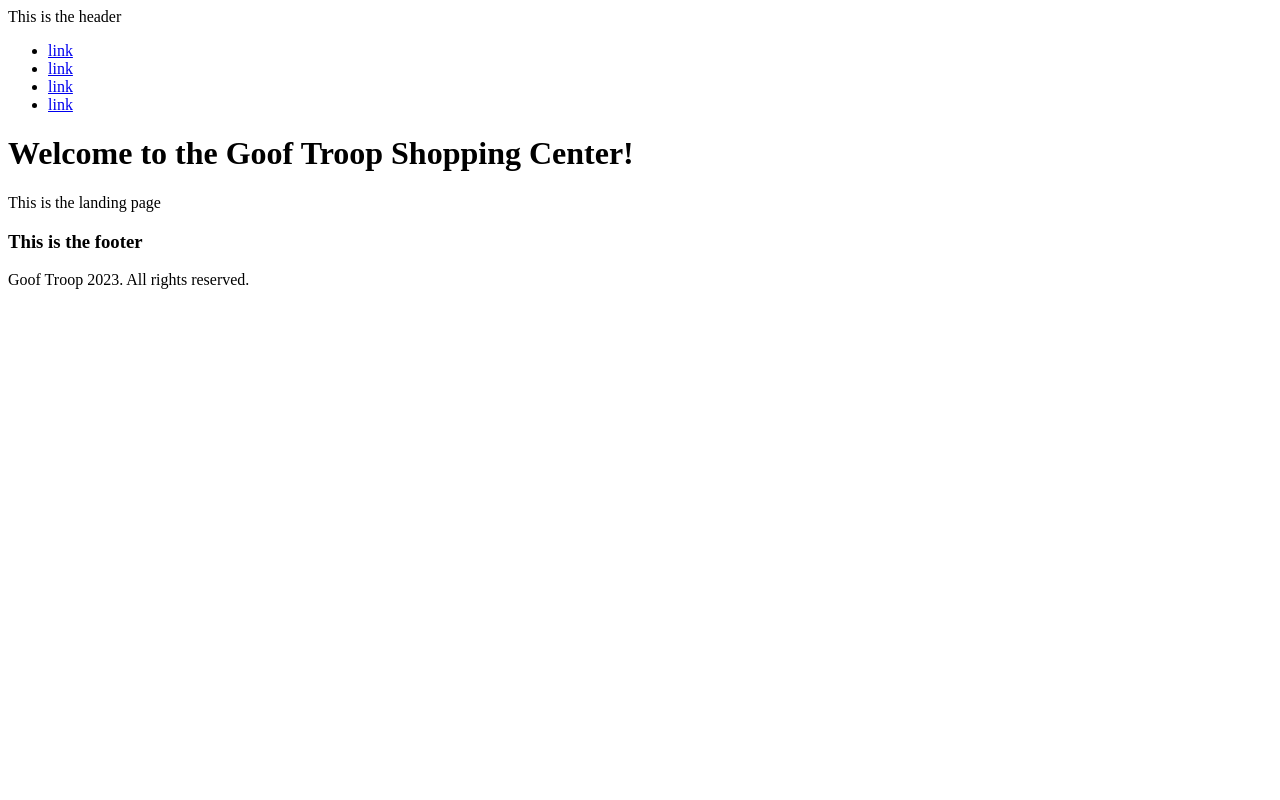
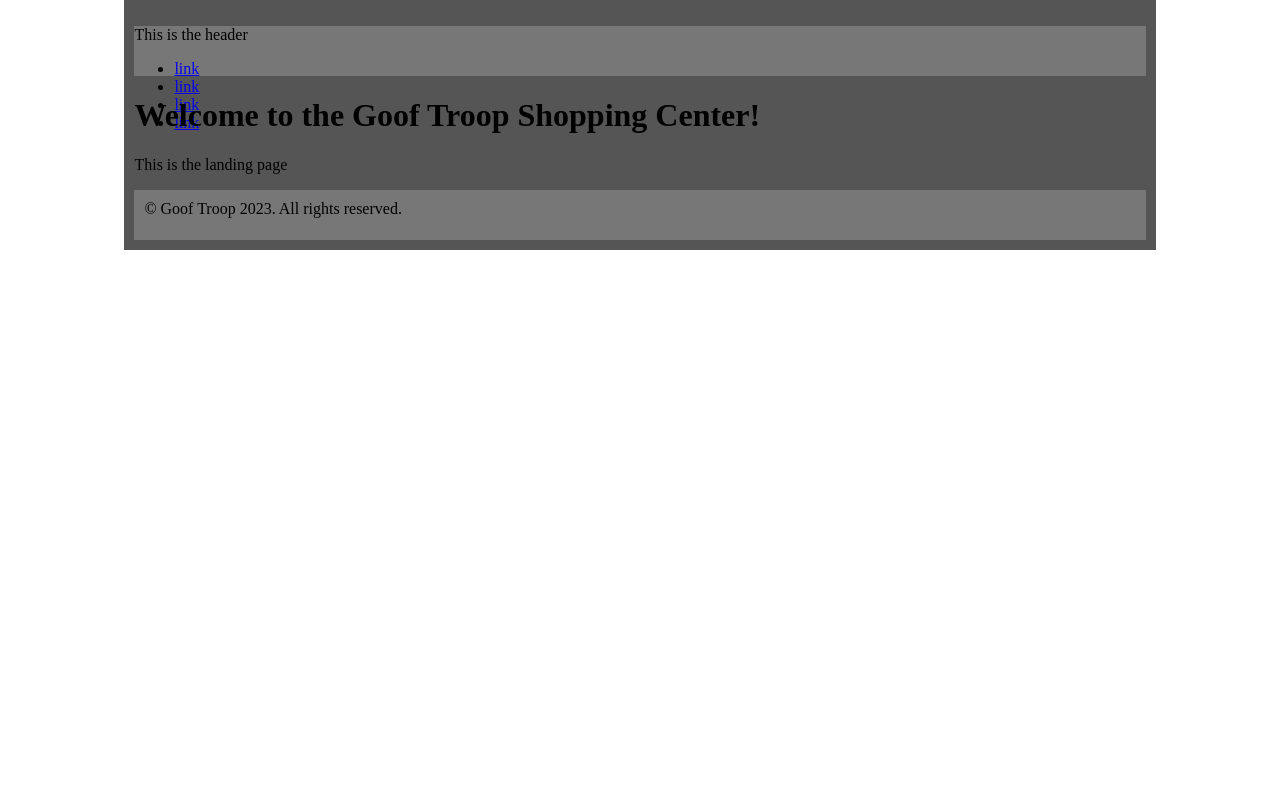
Before and after one commit to x13xDread/CSET-180-project, a Flask app: page / in a window 1280 px wide. Run offline with Flask 3, Linux system fonts and the light colour scheme.

Commit message:
added css page

```diff
--- a/static/style.css
+++ b/static/style.css
@@ -1,3 +1,29 @@
 /*This is the style css page*/
 
 /*Landing page*/
+
+html{
+    background-color: #fff;
+}
+
+#content{
+    margin: 0px auto;
+    margin-top: -8px;
+    padding: 10px;
+    width: 80%;
+    background-color: #555;
+    display: flexbox;
+}
+
+header, footer{
+    width: 100%;
+    height: 50px;
+    background-color: #777;
+    display: block;
+}
+
+/*Footer Section*/
+
+footer p{
+    padding: 10px 0px 0px 10px
+}
--- a/templates/index.html
+++ b/templates/index.html
@@ -3,10 +3,14 @@
         <head>
             <meta charset="utf-8">
             <title>
-                Home Page
+                Goof Troop | Home
             </title>
             <link href="../static/style.css" rel="stylesheet" type="text/css">
+            <link rel="preconnect" href="https://fonts.googleapis.com">
+            <link rel="preconnect" href="https://fonts.gstatic.com" crossorigin>
+            <link href="https://fonts.googleapis.com/css2?family=Raleway:ital,wght@0,100;0,200;0,300;0,400;0,500;0,600;0,700;0,800;0,900;1,100;1,200;1,300;1,400;1,500;1,600;1,700;1,800;1,900&display=swap" rel="stylesheet">
         </head>
+        <div id="content">
             <header>
                 <p>
                     This is the header
@@ -37,12 +41,10 @@
                 </div>
             </body>
             <footer>
-            <h3>
-                This is the footer
-            </h3>
                 <p>
-                Goof Troop 2023. All rights reserved.
+                    &copy; Goof Troop 2023. All rights reserved.
                 </p>
             </footer>
+        </div>
     </html>
 </doctype>
```
Lines whose indentation alone changed are shown as unchanged.
